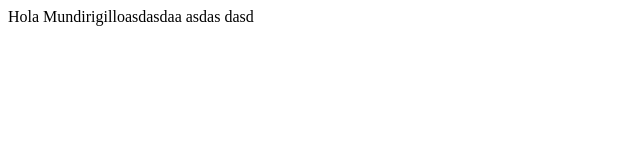
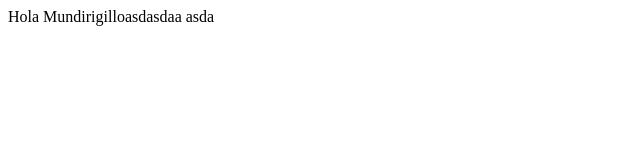
Before and after one commit to chinmanse/prueba_actions, a plain HTML site: page index.html in a window 1280 px wide. Shown: the full height of the page, 0-640 px from the left. Drawn offline with Linux system fonts and the light colour scheme.

Commit message:
Cuarto intento

```diff
--- a/index.html
+++ b/index.html
@@ -8,7 +8,6 @@
 </head>
 <body>
     Hola Mundirigilloasdasdaa
-    asdas
-    dasd
+    asda
 </body>
 </html>
```
Also changed, not shown: 1 other file.
